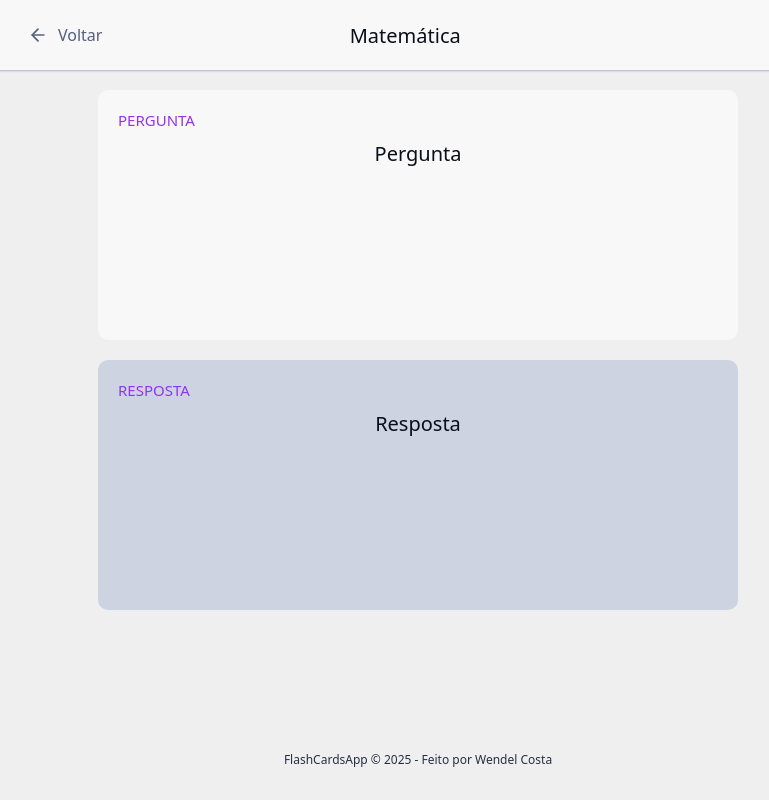
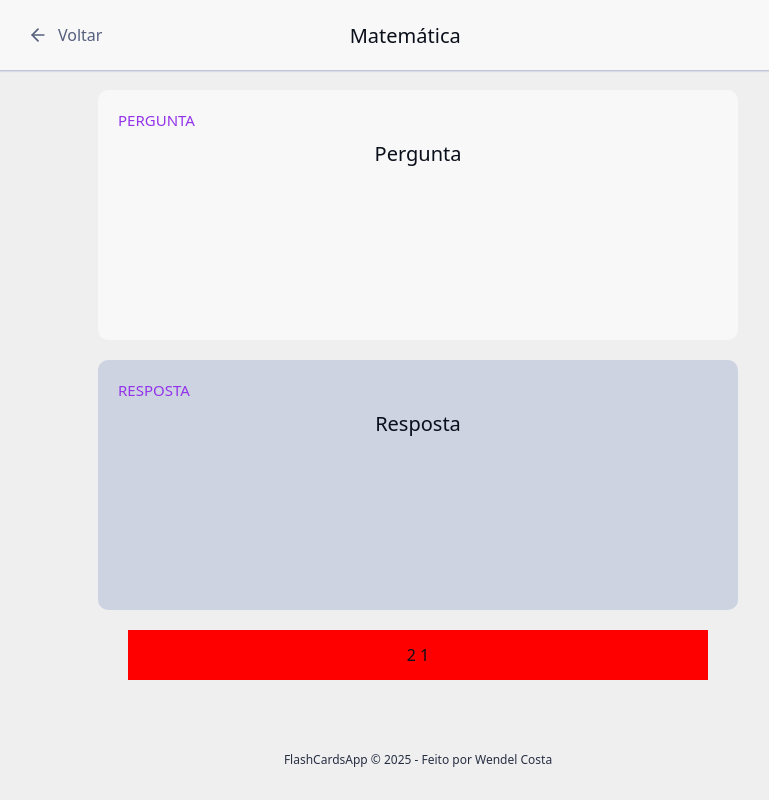
Before and after one commit to Wendel-Costa/FlashcardsApp, a React (Vite) app in the folder frontend/: page / in a window 1280 px wide. Shown: the whole page, without its empty margins (222-991 px from the left). Built offline with nearby package versions, Linux system fonts and the light colour scheme.

Commit message:
creating OptionsAnswers component

```diff
--- /dev/null
+++ b/frontend/src/components/OptionsAnswers/index.tsx
@@ -0,0 +1,14 @@
+import styles from './styles.module.css'
+
+type OptionsAnswersProps = {
+   DaysWhenGood: number,
+   DaysWhenBad: number
+}
+
+export function OptionsAnswers({ DaysWhenBad, DaysWhenGood }: OptionsAnswersProps) {
+   return (
+      <div className={styles.options}>
+         {DaysWhenBad} {DaysWhenGood}
+      </div>
+   )
+}
--- /dev/null
+++ b/frontend/src/components/OptionsAnswers/styles.module.css
@@ -0,0 +1,9 @@
+.options {
+   background-color: red;
+   display: flex;
+   align-items: center;
+   justify-content: center;
+
+   margin: 2rem 35rem 0 35rem;
+   height: 5rem;
+}
--- a/frontend/src/pages/CardView/index.tsx
+++ b/frontend/src/pages/CardView/index.tsx
@@ -1,6 +1,7 @@
 import { CardAnswer } from "../../components/CardAnswer";
 import { CardQuestion } from "../../components/CardQuestion";
 import { CardViewHeader } from "../../components/CardViewHeader";
+import { OptionsAnswers } from "../../components/OptionsAnswers";
 import { MainTemplate } from "../../templates/MainTemplate";
 
 export function CardView() {
@@ -9,7 +10,7 @@ export function CardView() {
          <CardViewHeader deckName="Matemática" />
          <CardQuestion>Pergunta</CardQuestion>
          <CardAnswer>Resposta</CardAnswer>
-
+         <OptionsAnswers DaysWhenBad={2} DaysWhenGood={1} />
       </MainTemplate>
    )
 }
```
